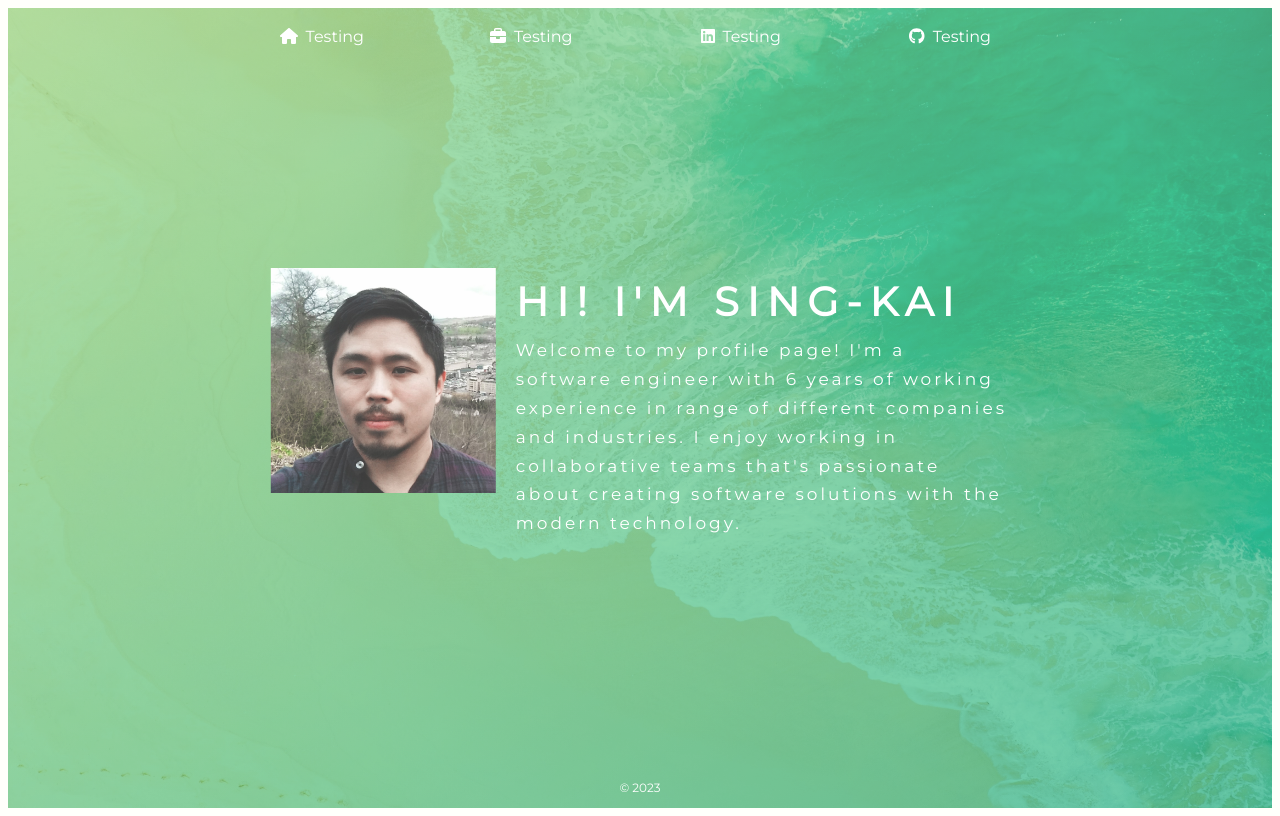
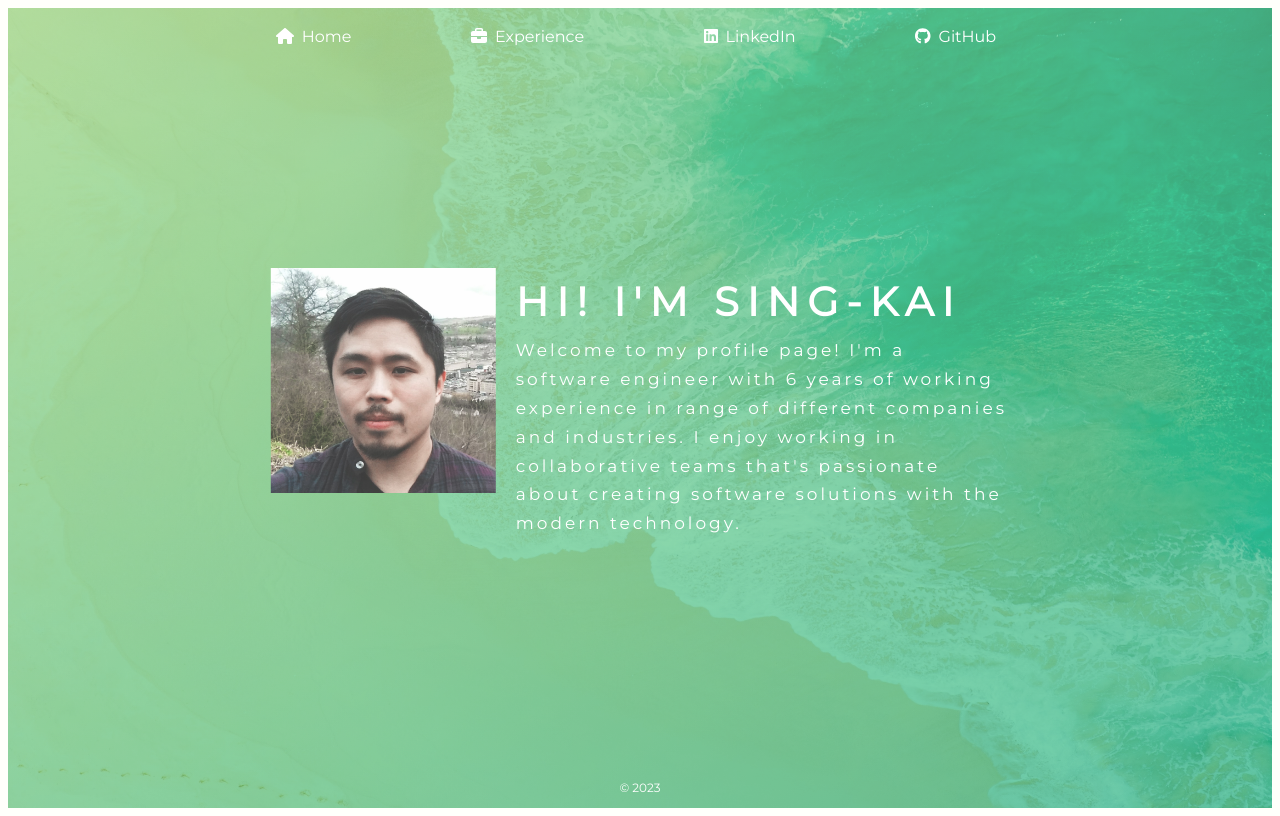
Before and after one commit to Sing-Kai/profile-page, a Next.js app: page / in a window 1280 px wide. Built offline with nearby package versions, Linux system fonts and the light colour scheme.

Commit message:
navbar padding update

```diff
--- a/src/components/navbar/Navbar.tsx
+++ b/src/components/navbar/Navbar.tsx
@@ -20,14 +20,14 @@ const Navbar =  () => {
   )
 }
 
-const Item = ({url, icon, target}: INavData) => {
+const Item = ({url, icon, target, desc}: INavData) => {
 
   return (
     <NavItem>
       <Link href={url} target={target? "_blank": ""}>
         <LinkItem>
           <FontAwesomeIcon icon={icon} size="1x"/>
-          <NavText>Testing </NavText>
+          <NavText>{desc}</NavText>
         </LinkItem>
       </Link>
     </NavItem>
@@ -76,7 +76,7 @@ const NavItem = styled.li`
 `
 
 const LinkItem = styled.div`
-  width: 100px;
+  width: auto;
   text-align:center;
   color: #edf5e1;
   color: white;
--- a/src/data/navigation-data.ts
+++ b/src/data/navigation-data.ts
@@ -6,6 +6,7 @@ export default interface INavData {
   url:string,
   icon: IconDefinition,
   target:boolean,
+  desc: string,
 }
 
 export const navigationData: INavData[] = [
@@ -14,23 +15,27 @@ export const navigationData: INavData[] = [
     url: '/',
     icon: faHouse,
     target: false,
+    desc: 'Home',
   },
   {
     id: 'experience',
     url: '/experience',
     icon: faBriefcase,
     target: false,
+    desc: 'Experience',
   },
   {
     id: 'linkedIn',
     url: 'https://www.linkedin.com/in/sing-kai/',
     icon: faLinkedin,
     target: true,
+    desc: 'LinkedIn',
   },
   {
     id: 'gitHub',
     url: 'https://github.com/Sing-Kai',
     icon: faGithub,
     target: true,
+    desc: 'GitHub',
   }
 ]
```
